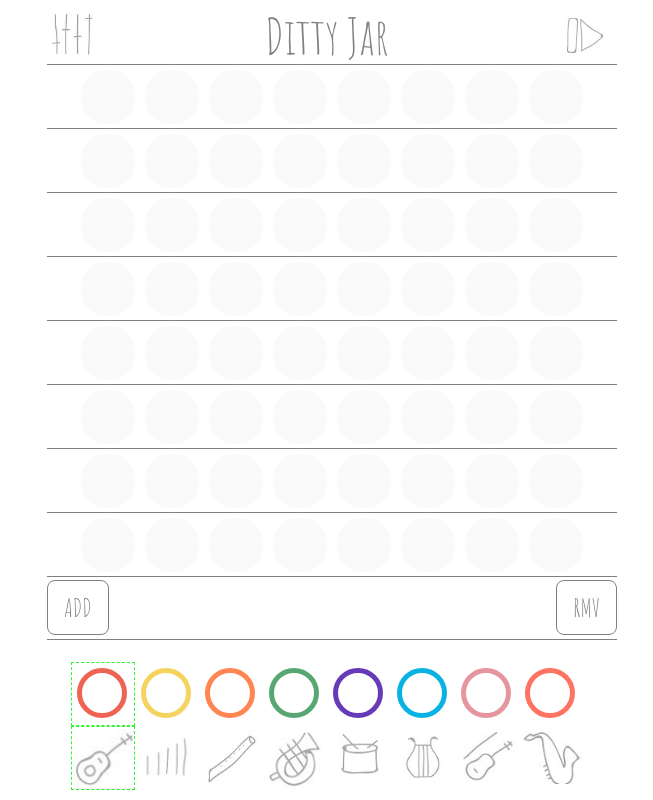
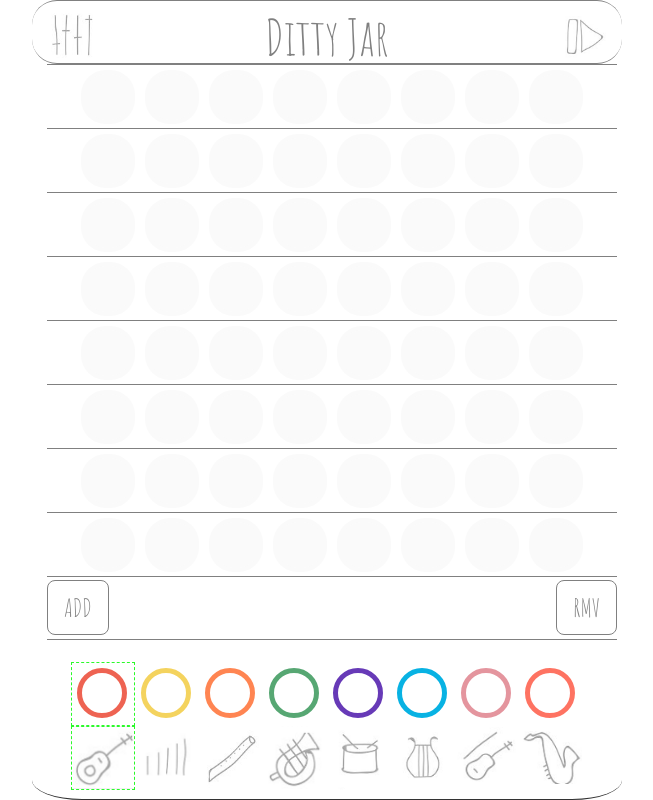
Before and after one commit to bpetar/paintone, a website: page paintone.html in a window 1280 px wide. Shown: the whole page, without its empty margins (308-961 px from the left). Drawn offline with Linux system fonts and the light colour scheme.

Commit message:
adding some css jar

```diff
--- a/css/main.css
+++ b/css/main.css
@@ -24,6 +24,14 @@
   height: 64px;
   background: white;
   z-index: 2;
+
+
+  -webkit-border-radius: 25px;
+  -moz-border-radius: 25px;
+  border-radius: 25px;
+  border-top: 1px solid;
+  border-bottom: 1px solid;
+
 }
 
 .playIcon {
@@ -203,11 +211,24 @@
 .instrumentRowWrap {
   position: fixed;
   bottom: 0px;
-  padding-bottom: 10px;
+  padding-bottom: 9px;
   width: 100%;
   height: 74px;
   background: white;
   overflow-x: auto;
+
+  max-width: 590px;
+
+  -webkit-border-bottom-left-radius: 50px 20px;
+  -webkit-border-bottom-right-radius: 50px 20px;
+  //-moz-border-radius: 25px;
+
+  border-bottom-left-radius: 50px 20px:
+  border-bottom-right-radius: 50px 20px:
+
+  //border-radius: 25px;
+  border-bottom: 1px solid;
+
 }
 
 .colorRowWrap {
```
